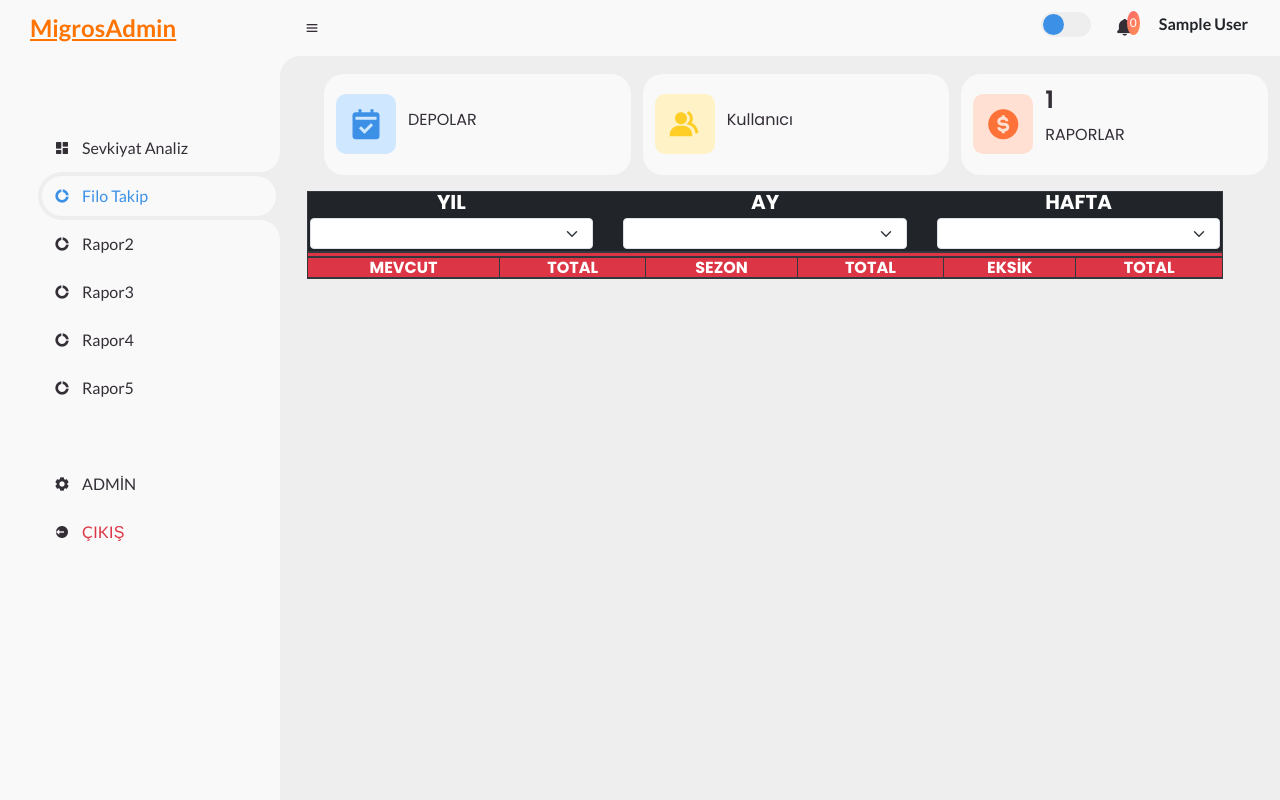
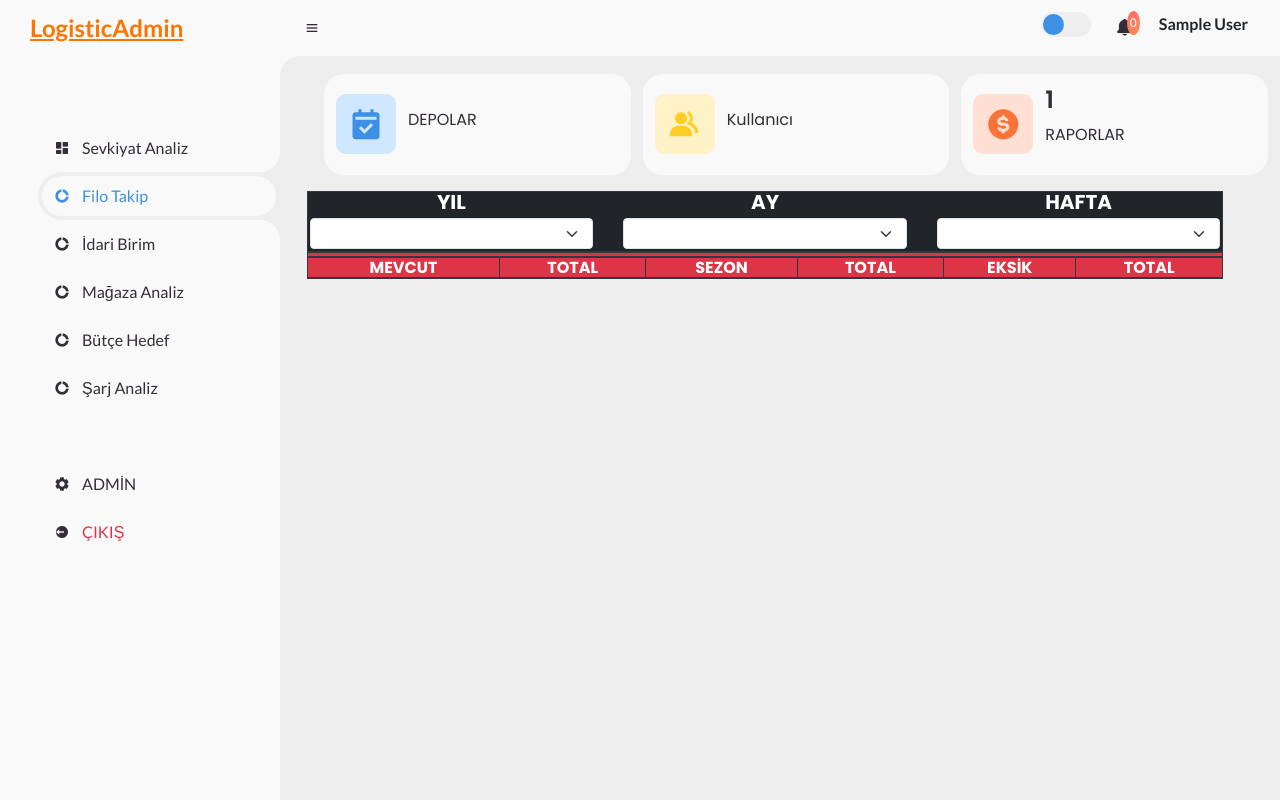
Before and after one commit to AlienVega/Logistic-Report-Management-Panel, a Django app: page /depolar/adminpanel/rapor1/ in a window 1280 px wide. Run offline with Django 4.2, Linux system fonts and the light colour scheme; a user stored in the database is signed in; tables that the repository leaves empty hold one stand-in row (values such as "Sample post"); data that the repository does not hold is empty; some libraries are stand-ins or nearby versions.

Commit message:
update detail

```diff
--- a/chartproject/depolar/templates/admin/adminpanel.html
+++ b/chartproject/depolar/templates/admin/adminpanel.html
@@ -52,7 +52,7 @@
 	<!-- SIDEBAR -->
 	<section id="sidebar">
 		<a href="#" class="brand">
-			<span style="margin-left: 30px;" class="text">MigrosAdmin</span>
+			<span style="margin-left: 30px;" class="text">LogisticAdmin</span>
 		</a>
 		<ul class="side-menu top">
 
@@ -77,25 +77,25 @@
 			<li {% if request.path == rapor2_url %} class="active"{% endif %} >
 				<a href="{% url 'depolar:rapor2' %}">
 					<i class='bx bxs-doughnut-chart' ></i>
-					<span class="text">Rapor2</span>
+					<span class="text">İdari Birim</span>
 				</a>
 			</li>
 			<li>
 				<a href="#">
 					<i class='bx bxs-doughnut-chart' ></i>
-					<span class="text">Rapor3</span>
+					<span class="text">Mağaza Analiz</span>
 				</a>
 			</li>
 			<li>
 				<a href="#">
 					<i class='bx bxs-doughnut-chart' ></i>
-					<span class="text">Rapor4</span>
+					<span class="text">Bütçe Hedef</span>
 				</a>
 			</li>
 			<li>
 				<a href="#">
 					<i class='bx bxs-doughnut-chart' ></i>
-					<span class="text">Rapor5</span>
+					<span class="text">Şarj Analiz</span>
 				</a>
 			</li>
 			<!-- <li>
```
